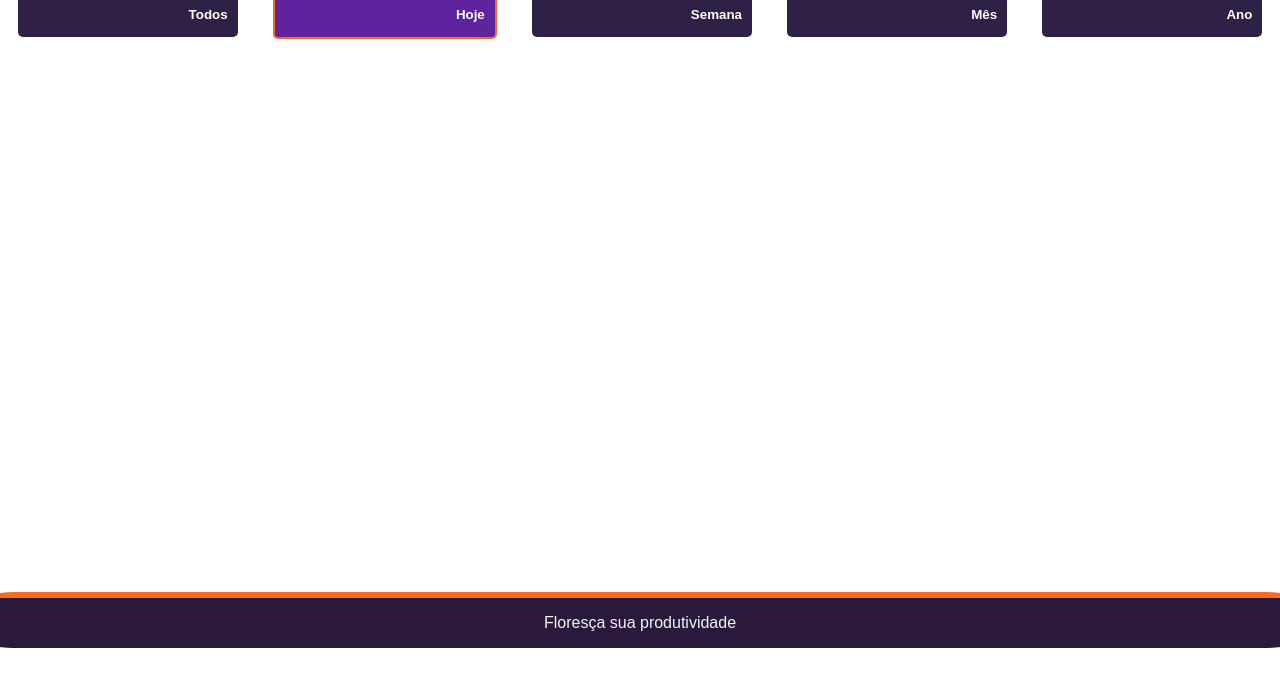
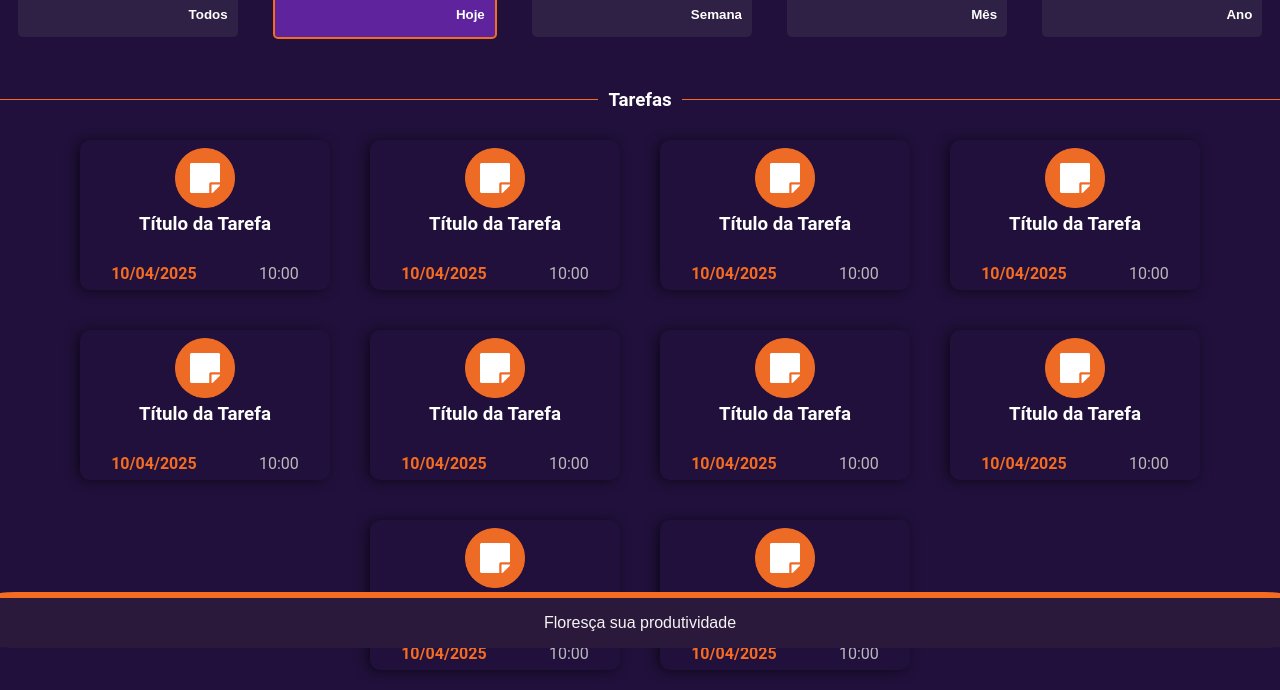
Before and after one commit to rodrigoreis99/Backend, a React app in the folder Web/web/: page / in a window 1280 px wide. Shown: the part 152-842 px from the top of the page. Before the commit the page ends 800 px from the top, so only its background shows below. Built offline with nearby package versions, Linux system fonts and the light colour scheme.

Commit message:
Criando os TaskCards e padronizando cores

```diff
--- a/Web/web/public/index.html
+++ b/Web/web/public/index.html
@@ -8,8 +8,13 @@
     <title>TaskBloom Organizando a sua vida</title>
     <style>
       body{
+
+        @import url('https://fonts.googleapis.com/css2?family=Roboto+Mono:ital,wght@0,100..700;1,100..700&family=Roboto:ital,wght@0,100..900;1,100..900&display=swap');
+
         padding: 0;
         margin: 0;
+
+        font-family: 'Roboto', sans-serif;
       }
     </style>
   </head>
--- /dev/null
+++ b/Web/web/src/components/taskCard/index.js
@@ -0,0 +1,28 @@
+import React from 'react';
+import * as S from './styles';
+import IconDefault from '../../assets/default.png'
+
+
+function TaskCard() {
+  return (
+    <S.Container>
+
+      <S.TopCard>
+      <img src={IconDefault} alt="Icone da Tarefa."/>
+      <h3>Título da Tarefa</h3>
+      </S.TopCard>
+
+      <S.BottomCard>
+        <strong>
+            10/04/2025
+        </strong>
+        <span>
+            10:00
+        </span>
+      </S.BottomCard>
+
+    </S.Container>
+  );
+}
+
+export default TaskCard;
--- /dev/null
+++ b/Web/web/src/components/taskCard/styles.js
@@ -0,0 +1,58 @@
+import styled from 'styled-components';
+
+export const Container = styled.div`
+  width: 250px;
+  height: 150px;
+  background: #20103B; // roxo escuro padrão
+  box-shadow: -3px 1px 13px -2px rgba(0, 0, 0, 0.73);
+  border-radius: 10px;
+
+  display: flex;
+  align-items: center;
+  justify-content: center;
+  flex-direction: column;
+
+  margin: 20px;
+  transition: all 0.3s ease;
+
+  &:hover {
+    opacity: 0.85;
+    cursor: pointer;
+    transform: scale(1.03);
+    box-shadow: 0 0 50px rgba(241, 86, 2, 0.3);
+  }
+
+  img {
+    width: 60px;
+    height: 60px;
+  }
+`;
+
+export const TopCard = styled.div`
+  display: flex;
+  flex-direction: column;
+  align-items: center;
+  justify-content: center;
+
+  h3 {
+    color: #ffffff;
+    font-weight: 600;
+    margin-top: 5px;
+  }
+`;
+
+export const BottomCard = styled.div`
+  width: 100%;
+  display: flex;
+  justify-content: space-around;
+  margin-top: 10px;
+
+  strong {
+    color: #F36C21; // laranja padrão
+    font-weight: bold;
+  }
+
+  span {
+    color: #B9B9B9; // texto secundário
+  }
+`;
--- a/Web/web/src/views/Home/index.js
+++ b/Web/web/src/views/Home/index.js
@@ -4,6 +4,7 @@ import * as S from './styles';
 import Header from '../../components/header';
 import Footer from '../../components/footer';
 import FilterCard from '../../components/FilterCard';
+import TaskCard from '../../components/taskCard';
 
 function Home() {
   const [filterActived, setFilterActived] = useState('today');
@@ -34,6 +35,23 @@ function Home() {
         </button>
 
       </S.FilterArea>
+
+      <S.Title>
+        <h3>Tarefas</h3>
+      </S.Title>
+
+      <S.Content>
+        <TaskCard/>
+        <TaskCard/>
+        <TaskCard/>
+        <TaskCard/>
+        <TaskCard/>
+        <TaskCard/>
+        <TaskCard/>
+        <TaskCard/>
+        <TaskCard/>
+        <TaskCard/>
+      </S.Content>
       <Footer/>
     </S.Container>
 
--- a/Web/web/src/views/Home/styles.js
+++ b/Web/web/src/views/Home/styles.js
@@ -1,7 +1,9 @@
 import styled from 'styled-components';
 
 export const Container = styled.div`
-
+        width: 100%;
+        min-height: 100vh;
+        background: #20103B; // fundo da home no padrão da paleta
 
 `;
 
@@ -17,4 +19,30 @@ export const FilterArea = styled.div`
         border: none;
     }
 
-`
+`;
+
+export const Content = styled.div`
+    width:100%;
+    display:flex;
+    flex-wrap:wrap;
+    justify-content: center;
+
+`;
+
+export const Title = styled.div`
+    width:100%;
+    border-bottom:1px solid #F36C21;
+    display: flex;
+    justify-content: center;
+    margin-bottom:20px;
+
+    h3{
+        color: #FFFFFF;
+        position: relative;
+        top: 30px;
+        background: #20103B;
+        padding: 0 10px;
+
+
+    }
+`;
```
